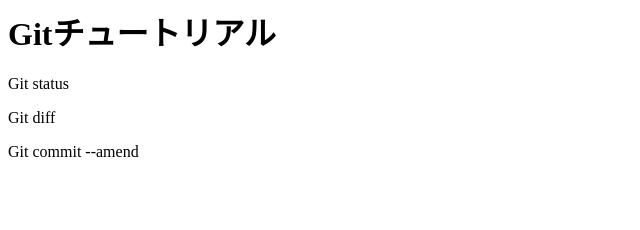
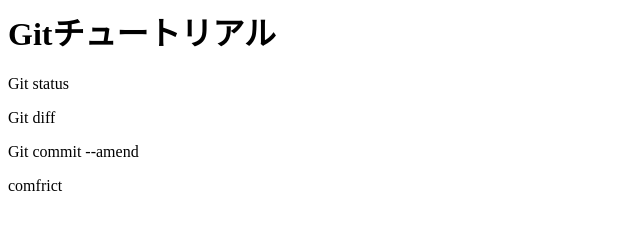
Before and after one commit to NaoNao15/git_tutorial, a plain HTML site: page git_tutorial/index.html in a window 1280 px wide. Shown: the full height of the page, 0-640 px from the left. Drawn offline with Linux system fonts and the light colour scheme.

Commit message:
confrict

```diff
--- a/git_tutorial/index.html
+++ b/git_tutorial/index.html
@@ -2,3 +2,4 @@
 <p>Git status</p>
 <p>Git diff</p>
 <p>Git commit --amend</p>
+<p>comfrict</p>
```
